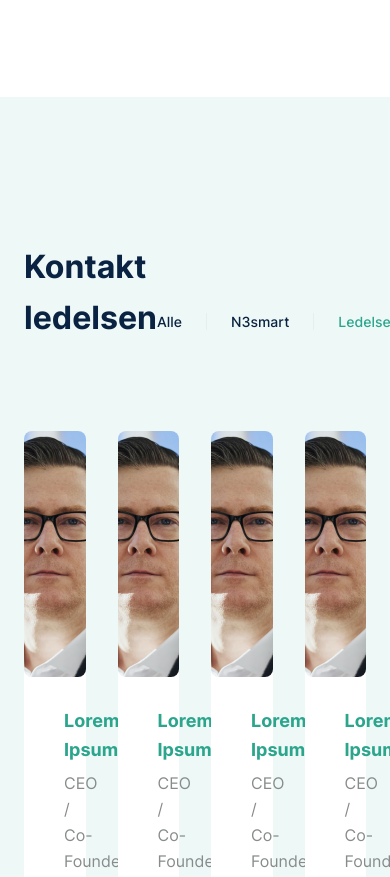
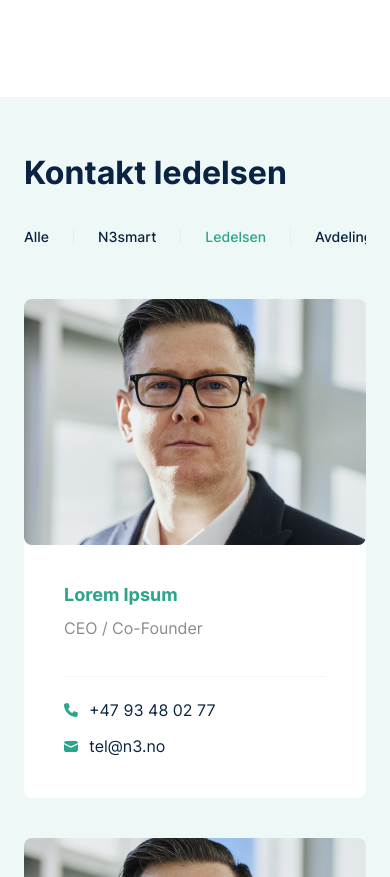
Before and after one commit to presto-agency/N3Smart, a website: page #src/contacts.html in a window 390 px wide. Shown: the part 1409-2286 px from the top of the page. Drawn offline with nearby package versions, Linux system fonts and the light colour scheme; files that its build step writes are made by us from their sources; files whose address does not match are found by name; a web font is replaced by a local one.

Commit message:
feat: add management mob.

```diff
--- a/#src/scss/contact/management.scss
+++ b/#src/scss/contact/management.scss
@@ -14,7 +14,12 @@
       height: 17px;
       box-sizing: content-box;
       padding: 0 0 13px 0;
-
+      overflow-x: auto;
+      max-width: 100%;
+      &::-webkit-scrollbar {
+        display: none;
+      }
+      scrollbar-width: none;
       li {
         font-size: 14px;
         line-height: 17px;
@@ -138,3 +143,39 @@
     }
   }
 }
+
+@media (max-width: 1199px) {
+  .management{
+    &__title{
+      flex-direction: column;
+      align-items: flex-start;
+      margin: 0 0 41px 0;
+      ul{
+        margin: 30px 0 0 0;
+      }
+    }
+    &__persons-list{
+      .persons-list{
+        &__link{
+          width: calc((100% - (16px * 4))/2);
+        }
+      }
+    }
+  }
+}
+
+@media (max-width: 567px) {
+  .management{
+    padding: 50px 0 100px 0;
+    &__persons-list{
+      .persons-list{
+        &__link{
+          width: calc((100% - (16px * 2)));
+          &_person{
+            padding: 35px 0;
+          }
+        }
+      }
+    }
+  }
+}
```
Also changed, not shown: docs/css/style.css, docs/css/style.min.css.
